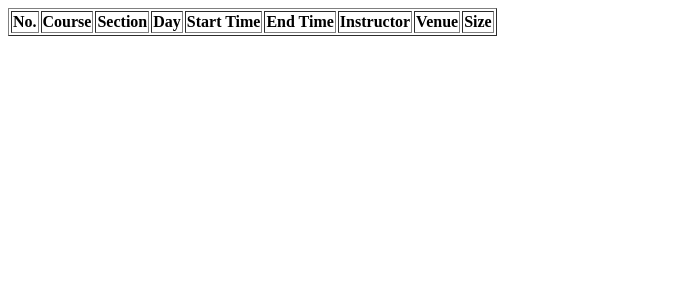
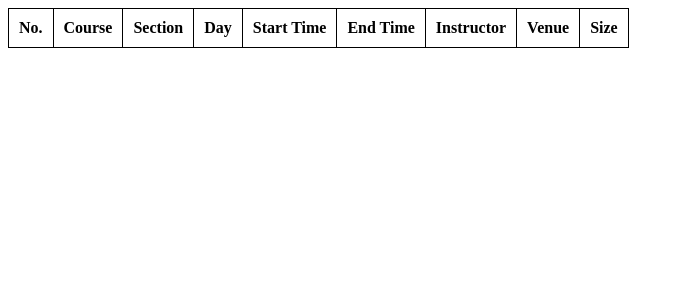
Before and after one commit to sebastianhkx/SPM-2019-Y2S1, a PHP site: page /displaySections.php in a window 1280 px wide. Shown: the top 300 px of the page, without its empty margins (0-684 px from the left). Run offline with PHP 8.4, Linux system fonts and the light colour scheme; data that the repository does not hold is empty.

Commit message:
UI changes

```diff
--- a/app/DisplayBids.php
+++ b/app/DisplayBids.php
@@ -17,7 +17,7 @@ require_once 'include/common.php';
       <a class="navbar-brand">BIOS</a>
     </div>
     <ul class="nav navbar-nav">
-      <li class="active"><a href="#">Home</a></li>
+      <li><a href="home.php">Home</a></li>
 
       <li><a href="bidding.php">Bidding</a></li>
       <li><a href='dropbid.php'>Drop Bid</a></li>
--- a/app/DisplayCourses.php
+++ b/app/DisplayCourses.php
@@ -29,7 +29,7 @@ echo "<table border='1'>
         <th>School</th>
         <th>Title</th>
         <th>Description</th>
-        <th>Exam Date</th>
+        <th width='60'>Exam Date</th>
         <th>Exam Start Time</th>
         <th>Exam End time</th>
 
@@ -43,7 +43,7 @@ for ($i = 1; $i <= count($courses); $i++) {
         <td>$course->course</td>
         <td>$course->school</td>
         <td>$course->title</td>
-        <td style='text-align:left' width='500'>$course->description</td>
+        <td style='text-align:left' >$course->description</td>
         <td>$course->exam_date</td>
         <td>$course->exam_start</td>
         <td>$course->exam_end</td>
--- a/app/DisplaySections.php
+++ b/app/DisplaySections.php
@@ -1,6 +1,24 @@
 <?php
 
 require_once 'include/common.php';
+?>
+<html>
+    <style>
+        table {
+            border-collapse: collapse;
+        }
+
+        th, td {
+            border: 1px solid black;
+            text-align: center;
+        }
+
+        th {
+        padding: 10px;
+        }
+    </style>
+</html>
+<?php
 
 $dao = new SectionDAO();
 $sections = $dao->retrieveAll();
--- a/app/bidding.php
+++ b/app/bidding.php
@@ -188,7 +188,9 @@ require_once 'include/common.php';
   <br>
   <br>
 
-    <a href='displaycourses.php' target='_blank' >Click to see all courses</a>
+    <a href='displayCourses.php' target='_blank' >Click to see all courses</a><br>
+    <a href='displaySections.php' target='_blank' >Click to see all sections</a>
+
 
   <br>
 </body>
```
